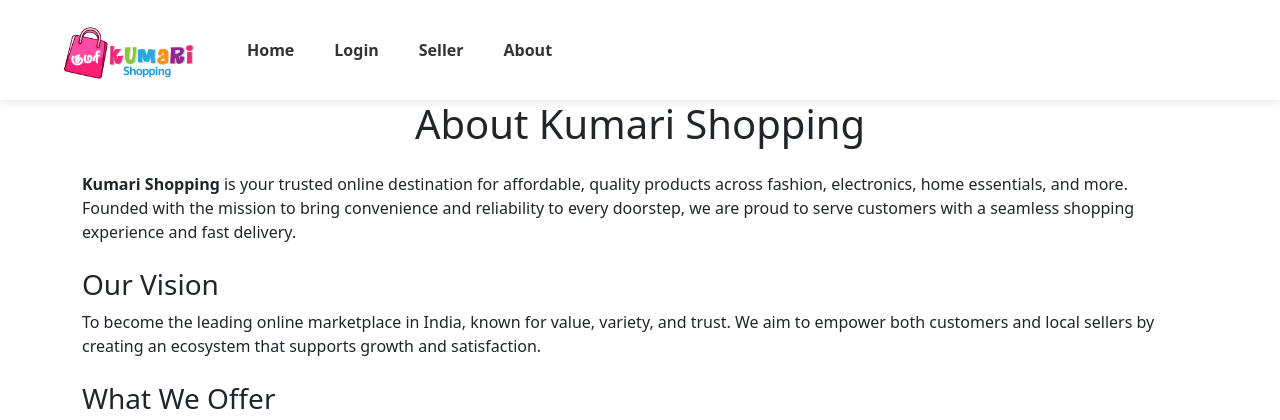
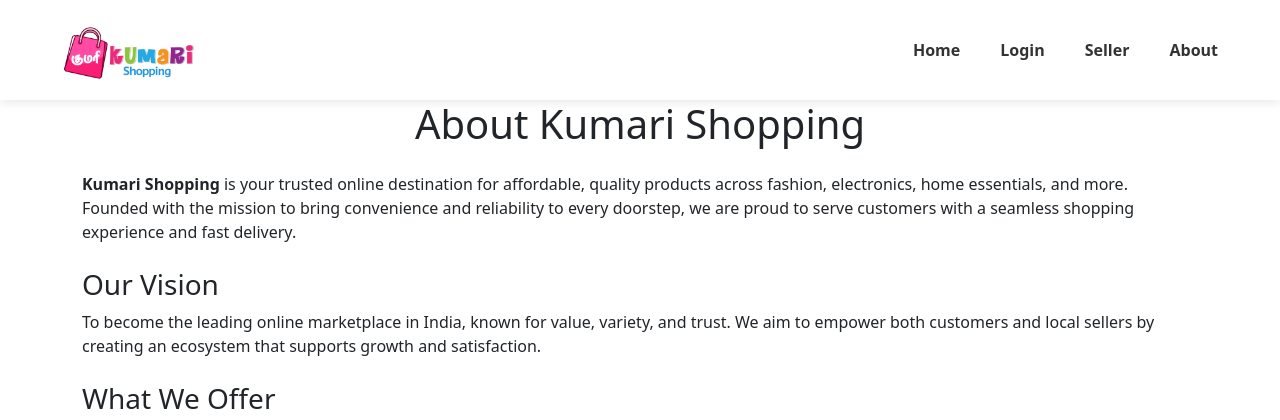
Before and after one commit to dineshdinu21/Ecommerce, a Django app: page /about/ in a window 1280 px wide. Shown: the top 420 px of the page. Run offline with Django 5.2, Linux system fonts and the light colour scheme.

Commit message:
Template updated

```diff
--- a/templates/navbar.html
+++ b/templates/navbar.html
@@ -96,7 +96,7 @@
 
 
     <div class="collapse navbar-collapse" id="navbarContent">
-    <ul class="navbar-nav ms-autox mb-2 mb-lg-0">
+    <ul class="navbar-nav ms-auto mb-2 mb-lg-0">
 
             {% if user.is_authenticated %}
                 <ul class="navbar-nav ms-auto mb-2 mb-lg-0">
```
